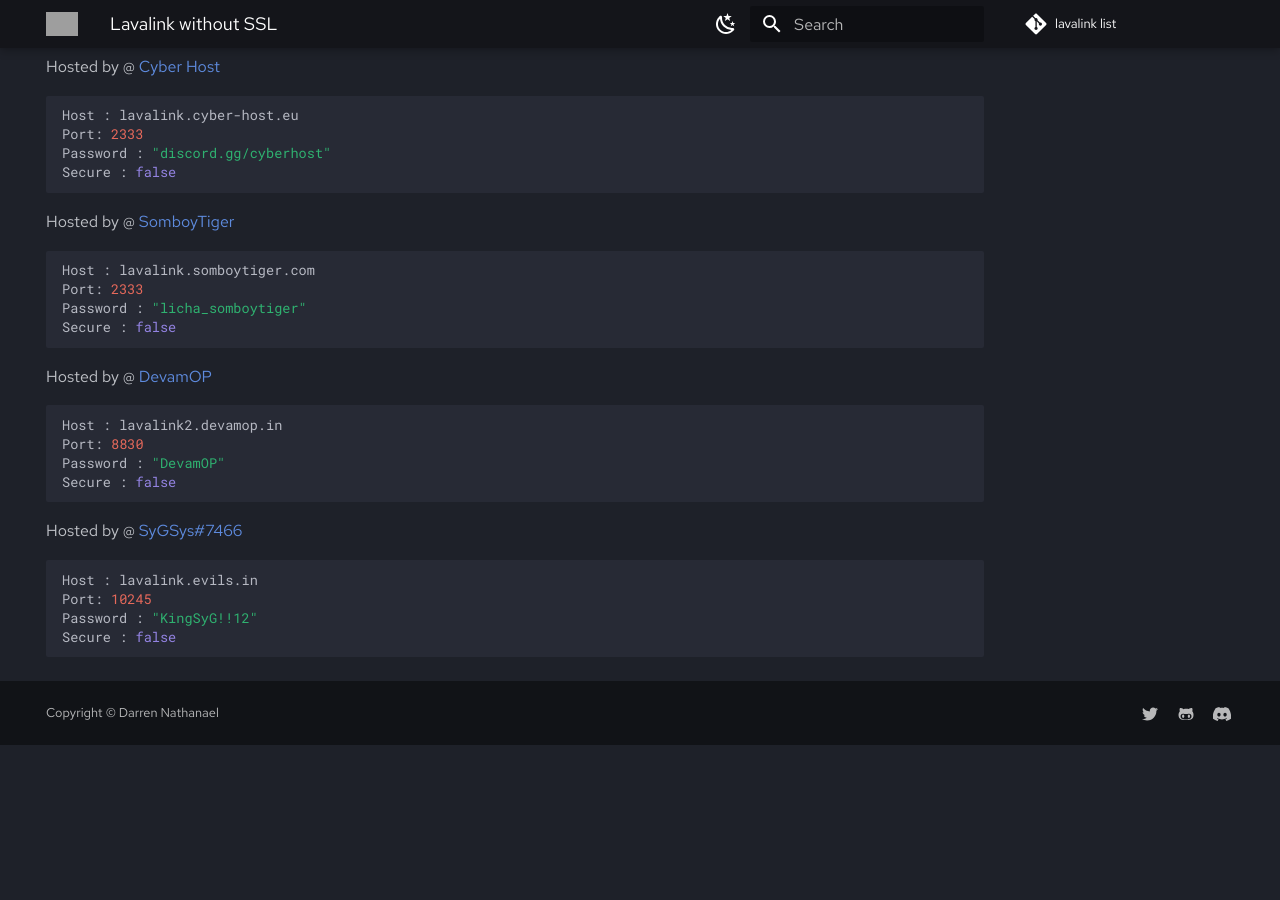
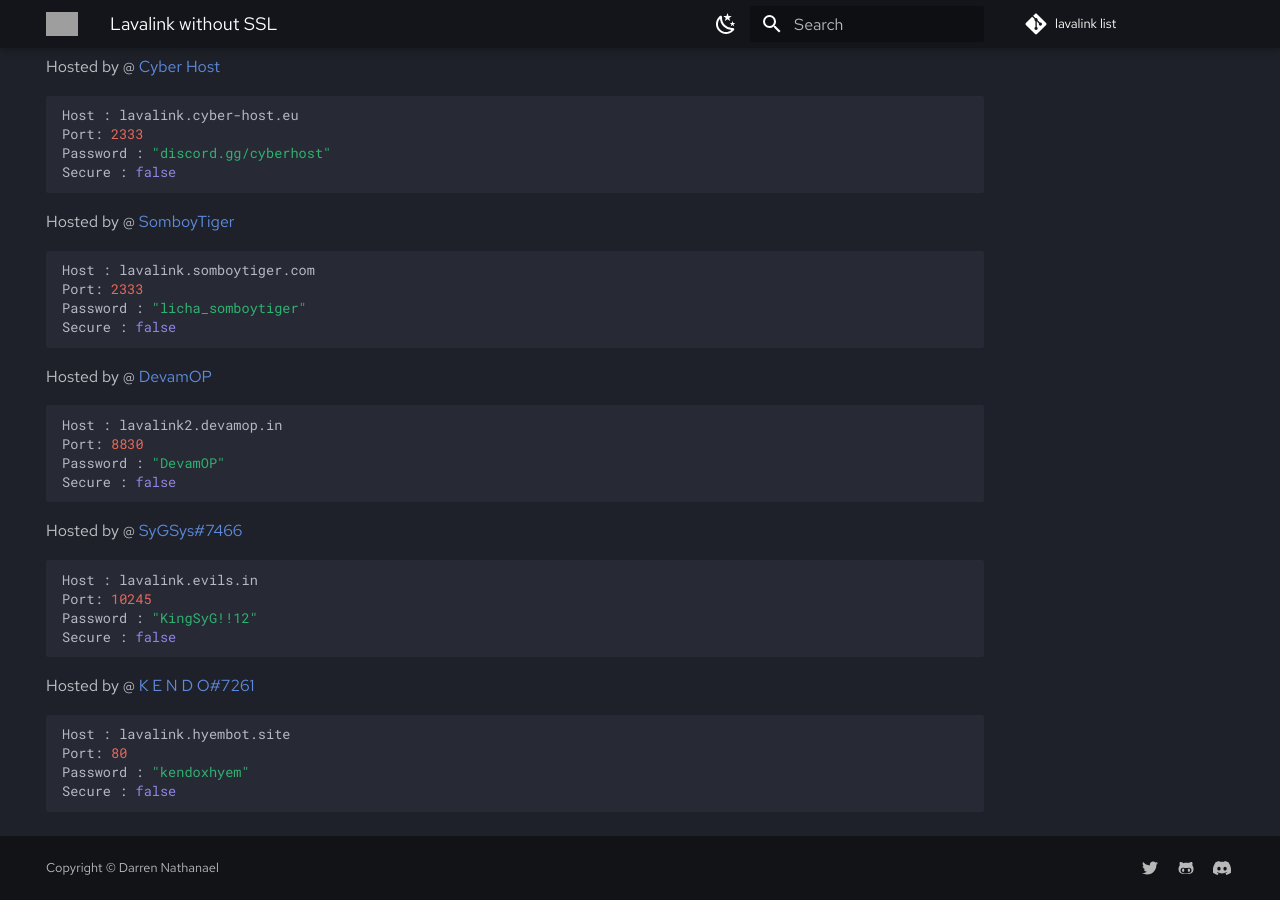
Before and after one commit to DarrenOfficial/lavalink-list, an MkDocs documentation site: the page built from docs/NoSSL/lavalink-without-ssl.md, in a window 1280 px wide and 900 px high, scrolled down 3139 px. Built offline with MkDocs 1.6.1 and Material for MkDocs 9.7.7, drawn with Linux system fonts in a browser that asks for light colours; comment, search, counter and statistics services are not loaded; before the commit the page ends 3884 px from its top, so only the background shows below that; grey boxes are pictures that could not be loaded.

Commit message:
Update lavalink-without-ssl.md (#299)

````diff
--- a/docs/NoSSL/lavalink-without-ssl.md
+++ b/docs/NoSSL/lavalink-without-ssl.md
@@ -191,3 +191,10 @@ Port: 10245
 Password : "KingSyG!!12"
 Secure : false
 ```
+Hosted by @ [K E N D O#7261](https://hyembot.site/)
+```bash
+Host : lavalink.hyembot.site
+Port: 80
+Password : "kendoxhyem"
+Secure : false
+```
````
